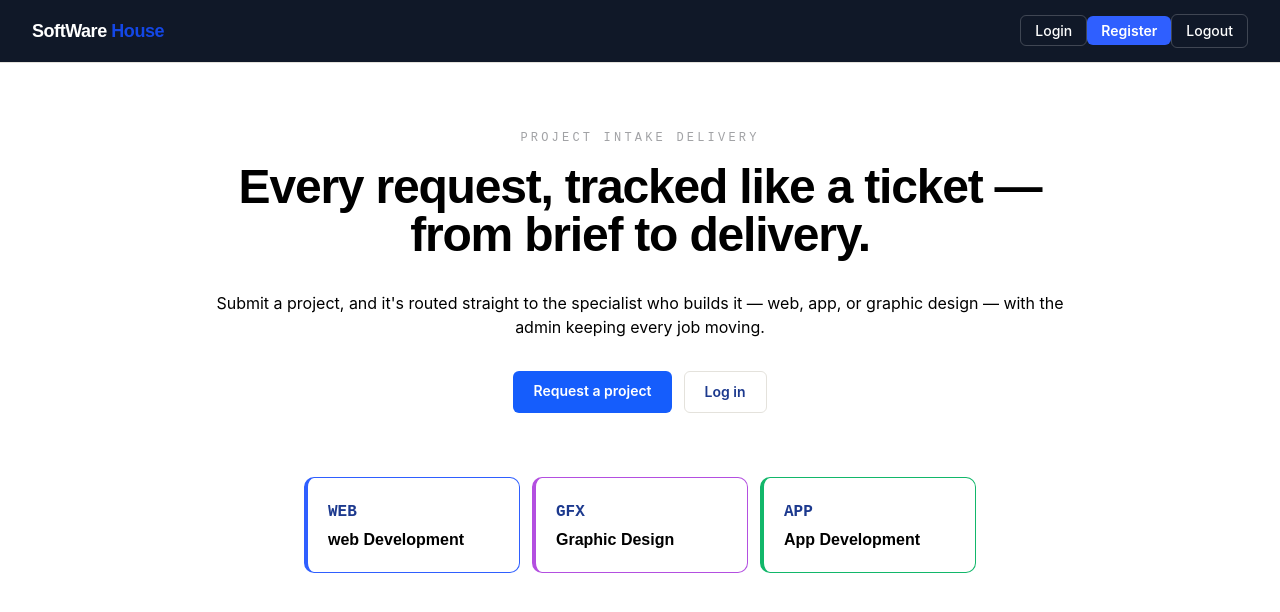
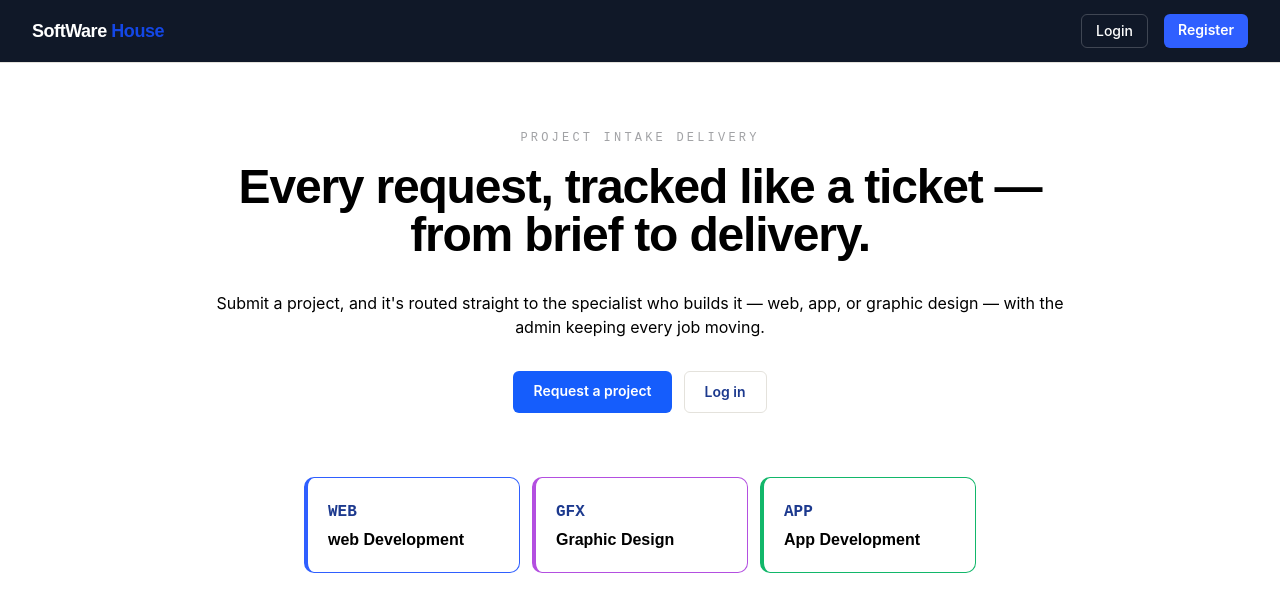
Before and after one commit to Nomikhan123786/SOFTWARE-HOUSE, a React app in the folder frontend/: page / in a window 1280 px wide. Shown: the top 612 px of the page. Built offline with nearby package versions, Linux system fonts and the light colour scheme; the HTML template or start-up script is replaced by a standard one.

Commit message:
Update the Navbar as Role base

```diff
--- a/frontend/src/components/Navbar.jsx
+++ b/frontend/src/components/Navbar.jsx
@@ -6,7 +6,7 @@ const ROLE_META = {
   webdeveloper: { lable: "Web Developer", color: "bg-role-web" },
   appdeveloper: { lable: "App Developer", color: "bg-role-app" },
   graphicdesigner: { lable: "Graphic Designer", color: "bg-role-graphic" },
-  user: { lable: "user", color: "bg-role-client" },
+  user: { lable: "Client", color: "bg-role-client" },
 };
 const Navbar = () => {
   const { user, logout } = useAuth();
@@ -16,7 +16,7 @@ const Navbar = () => {
     logout();
     navigate("/login");
   };
-
+  const role = user ? ROLE_META[user.role] : null;
   return (
     <nav className="flex items-center sticky top-0  z-50  justify-between border-b border-line  bg-gray-900 px-6 py-3.5 sm:px-8">
       <Link
@@ -25,7 +25,28 @@ const Navbar = () => {
       >
         SoftWare <span className="text-blue-700">House</span>
       </Link>
-      <div className="gap-4">
+      {user ? (
+        <>
+          <div className="flex gap-10">
+            <span
+              className={`hidden items-center gap-1.5 rounded-full ${role.color} px-2.5 py-1 font-mono text-[11px] font-semibold uppercase tracking-wide text-ink sm:inline-flex`}
+            >
+              {role.lable}
+            </span>
+            <span className="text-sm text-white/80 px-2.5 py-1.5">
+              {user.name}
+            </span>
+            <button
+              onClick={handleLogout}
+              className="rounded-md border border-white/20 px-3.5 py-1.5 text-sm font-medium text-white transition hover:bg-white/10"
+            >
+              Logout
+            </button>
+          </div>
+        </>
+      ) : (
+        <>
+          <div className="flex  gap-4">
             <Link
               to="/login"
               className="rounded-md border border-white/20 px-3.5 py-1.5 text-sm font-medium text-white transition hover:bg-white/10"
@@ -38,13 +59,9 @@ const Navbar = () => {
             >
               Register
             </Link>
-        <button
-          onClick={handleLogout}
-          className="rounded-md border border-white/20 px-3.5 py-1.5 text-sm font-medium text-white transition hover:bg-white/10"
-        >
-          Logout
-        </button>
           </div>
+        </>
+      )}
     </nav>
   );
 };
```
Lines whose indentation alone changed are shown as unchanged.
